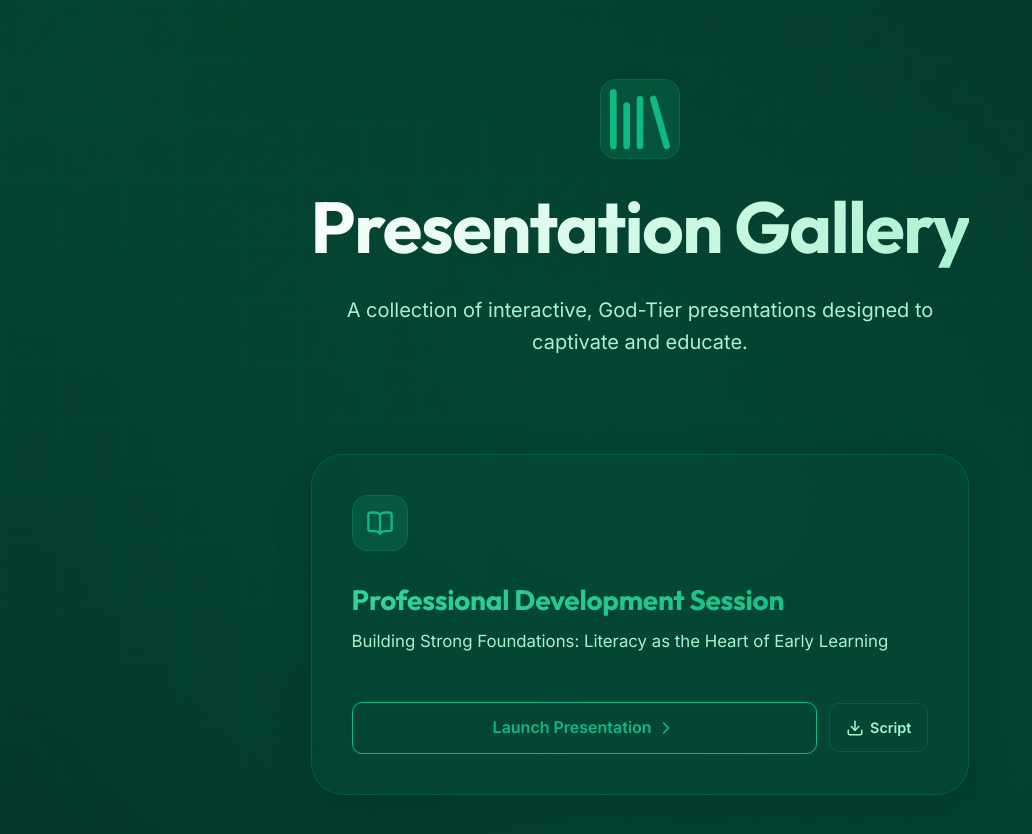
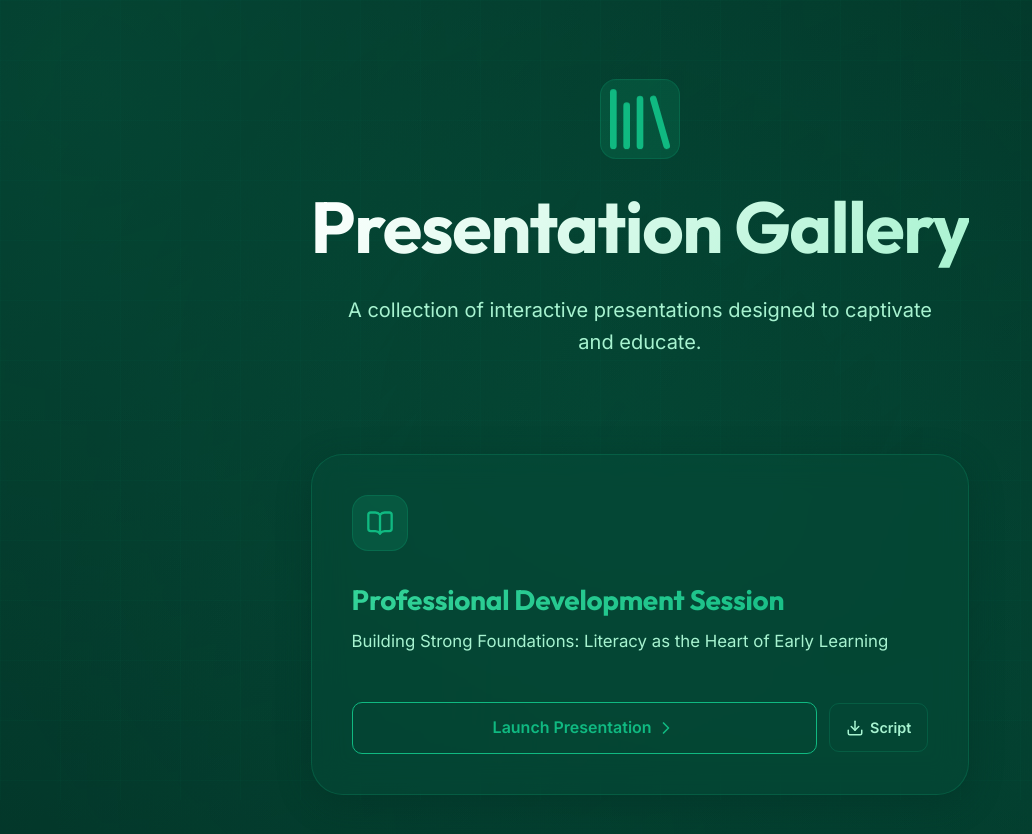
Before and after one commit to dorson755/eepl-presentation-pd-session, a React (Vite) app: page / in a window 1280 px wide. Shown: the top 834 px of the page, without its empty margins (0-1032 px from the left). Built offline with nearby package versions, Linux system fonts and the light colour scheme.

Commit message:
edit: removed the word "God-tier"

```diff
--- a/src/pages/Gallery.jsx
+++ b/src/pages/Gallery.jsx
@@ -50,7 +50,7 @@ const Gallery = () => {
           <Library className="card-icon" style={{ margin: '0 auto 1.5rem', width: 80, height: 80 }} />
         </motion.div>
         <motion.h1 variants={itemVariants} className="text-gradient">Presentation Gallery</motion.h1>
-        <motion.p variants={itemVariants}>A collection of interactive, God-Tier presentations designed to captivate and educate.</motion.p>
+        <motion.p variants={itemVariants}>A collection of interactive presentations designed to captivate and educate.</motion.p>
       </header>
 
       <motion.div className="presentation-grid" variants={itemVariants}>
```
